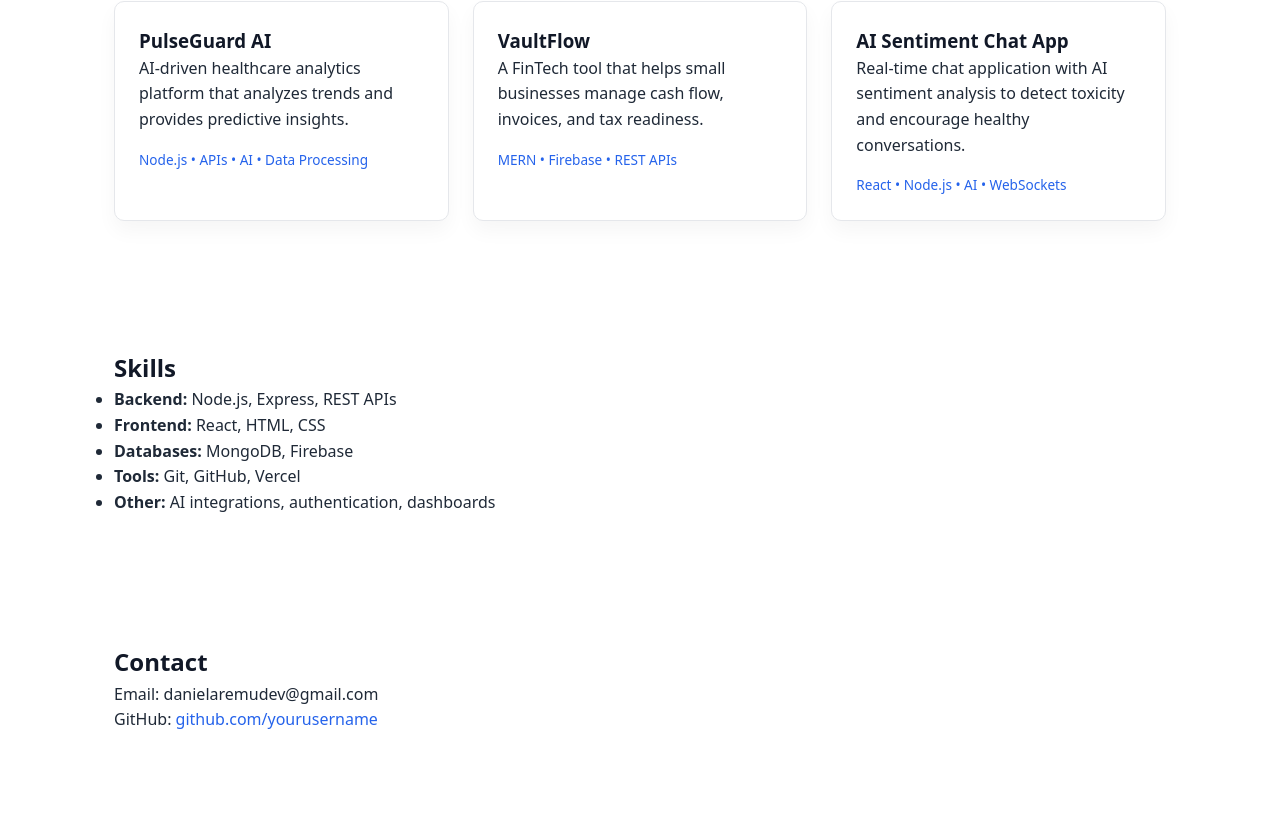
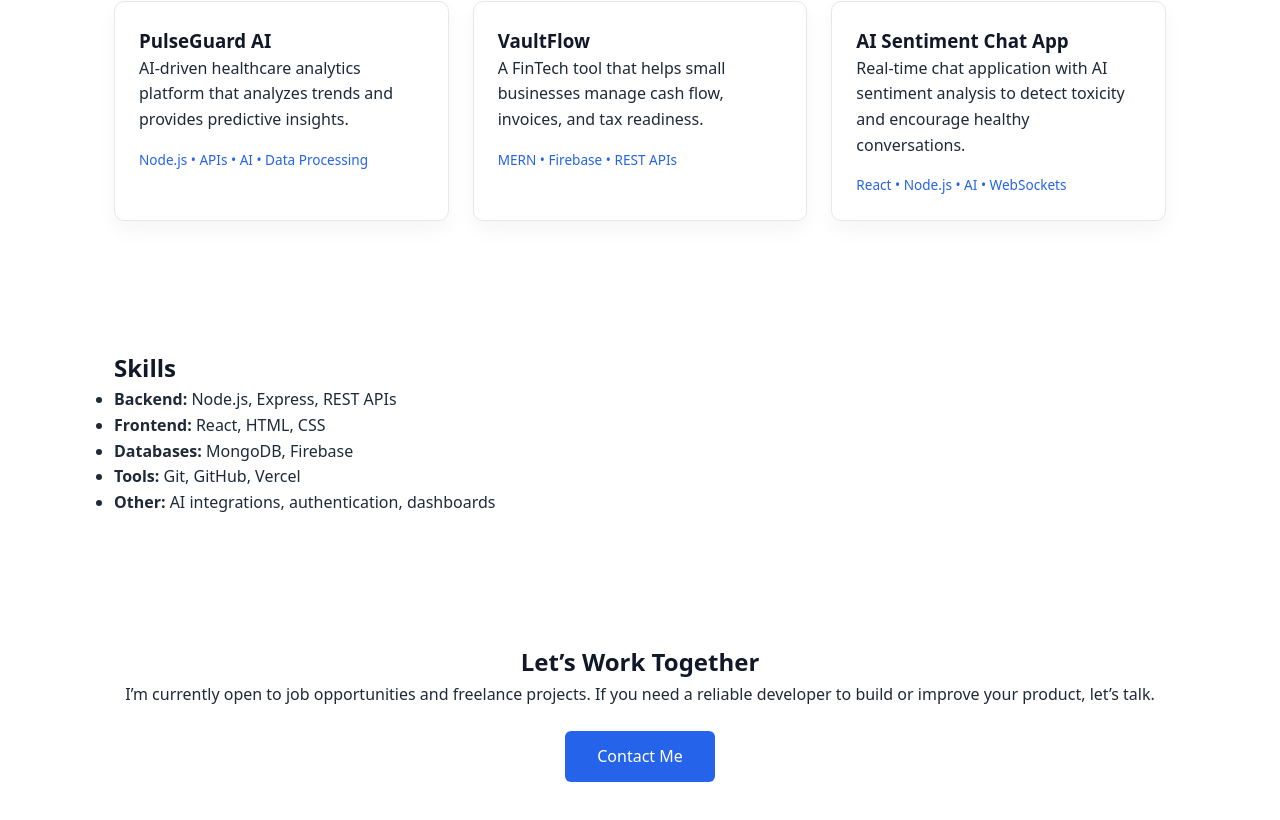
Before and after one commit to Rabbi111-cloud/PORTFOLIO-WEBSITE, a React (Vite) app: page / in a window 1280 px wide. Shown: the part 1077-1897 px from the top of the page. Before the commit the page ends 1874 px from the top, so only its background shows below. Built offline with nearby package versions, Linux system fonts and the light colour scheme.

Commit message:
Update Contact.jsx

```diff
--- a/src/components/Contact.jsx
+++ b/src/components/Contact.jsx
@@ -1,11 +1,26 @@
 export default function Contact() {
   return (
-    <section id="contact">
-      <h2>Contact</h2>
-      <p>Email: danielaremudev@gmail.com</p>
+    <section id="contact" style={{ textAlign: "center" }}>
+      <h2>Let’s Work Together</h2>
       <p>
-        GitHub: <a href="https://github.com/yourusername">github.com/yourusername</a>
+        I’m currently open to job opportunities and freelance projects.
+        If you need a reliable developer to build or improve your product,
+        let’s talk.
       </p>
+
+      <a
+        href="mailto:danielaremudev@gmail.com"
+        style={{
+          display: "inline-block",
+          marginTop: "1.5rem",
+          background: "#2563eb",
+          color: "#fff",
+          padding: "0.8rem 2rem",
+          borderRadius: "6px"
+        }}
+      >
+        Contact Me
+      </a>
     </section>
   );
 }
```
